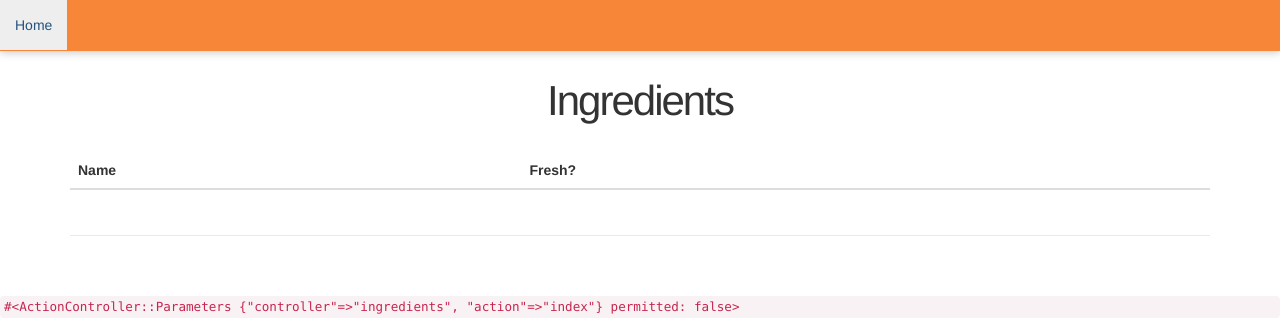
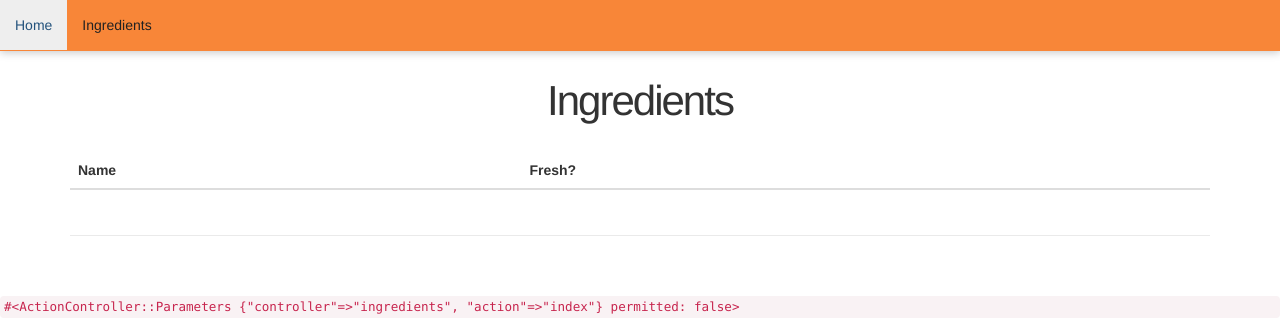
Before and after one commit to truggeri/meal-planner, a Rails app: page /ingredients in a window 1280 px wide. Shown: the top 322 px of the page. Run offline with Rails 7, Linux system fonts and the light colour scheme; data that the repository does not hold is empty; style sheets or scripts are compiled from the project's sources; some libraries are stand-ins or nearby versions.

Commit message:
Adding nav link for Ingredients

```diff
--- a/app/views/layouts/_header.html.erb
+++ b/app/views/layouts/_header.html.erb
@@ -2,7 +2,8 @@
   <div class="collapse navbar-collapse">
     <nav>
       <ul class="nav navbar-nav">
-        <li class="nav-item"><%= link_to "Home", root_path, { :class => "nav-link" } %></li>
+        <li class="nav-item"><%= link_to("Home", root_path, { class: "nav-link" }) %></li>
+        <li class="nav-item"><%= link_to("Ingredients", ingredients_path, { class: "nav-link" }) %></li>
       </ul>
       <% if @current_user.present? %>
         <span class="navbar-text">
```
